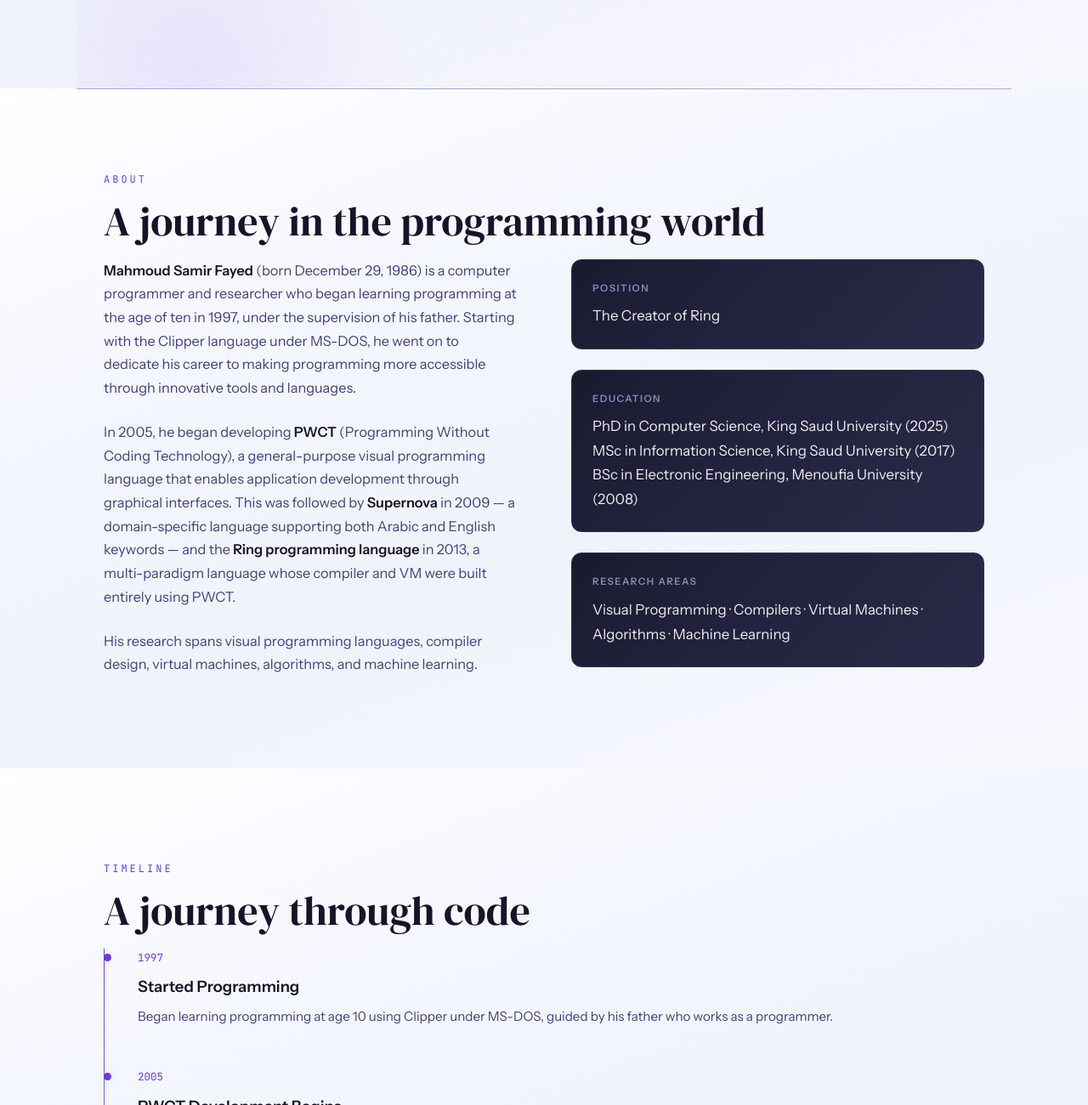
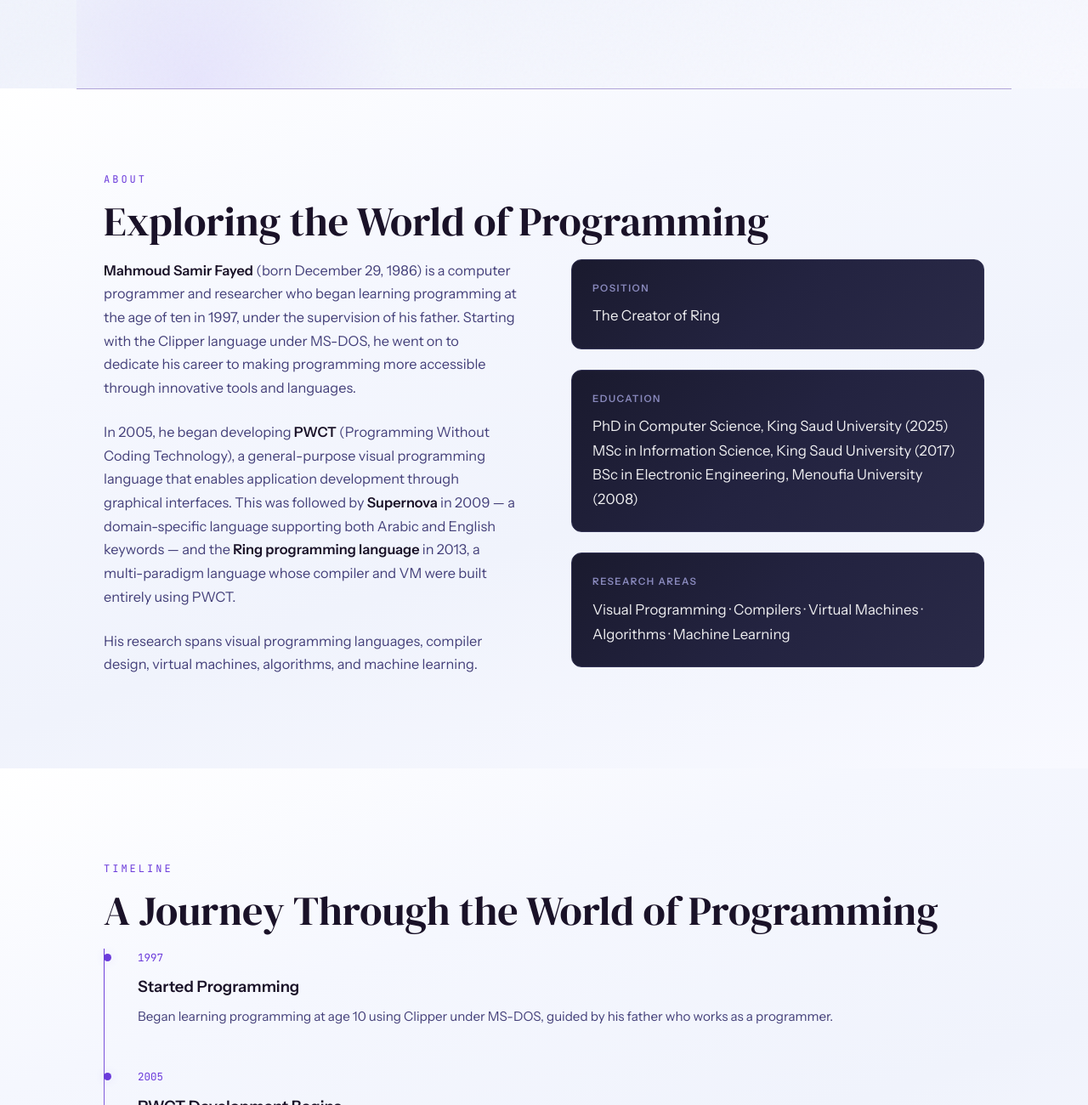
Before and after one commit to MahmoudFayed/mahmoudfayed.github.io, a plain HTML site: page index.html in a window 1280 px wide. Shown: the part 696-1996 px from the top of the page at 85% size. Drawn offline with Linux system fonts and the light colour scheme.

Commit message:
Update index.html

```diff
--- a/index.html
+++ b/index.html
@@ -788,7 +788,7 @@
 <section id="about" class="about-section">
     <div class="reveal">
         <div class="section-label">About</div>
-        <div class="section-title">A journey in the programming world</div>
+        <div class="section-title">Exploring the World of Programming</div>
     </div>
     <div class="about-grid">
         <div class="about-text reveal">
@@ -824,7 +824,7 @@
 <section>
     <div class="reveal">
         <div class="section-label">Timeline</div>
-        <div class="section-title">A journey through code</div>
+        <div class="section-title">A Journey Through the World of Programming</div>
     </div>
     <div class="timeline reveal">
         <div class="timeline-item">
```
